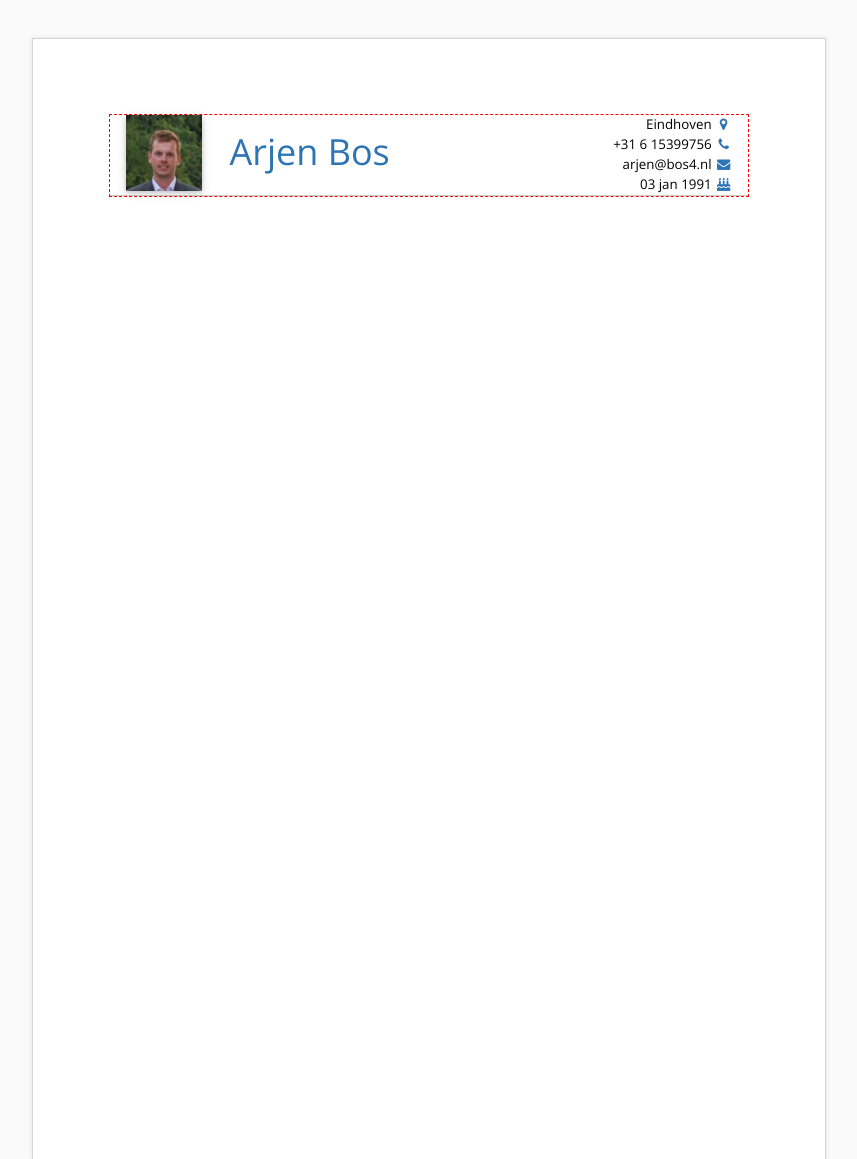
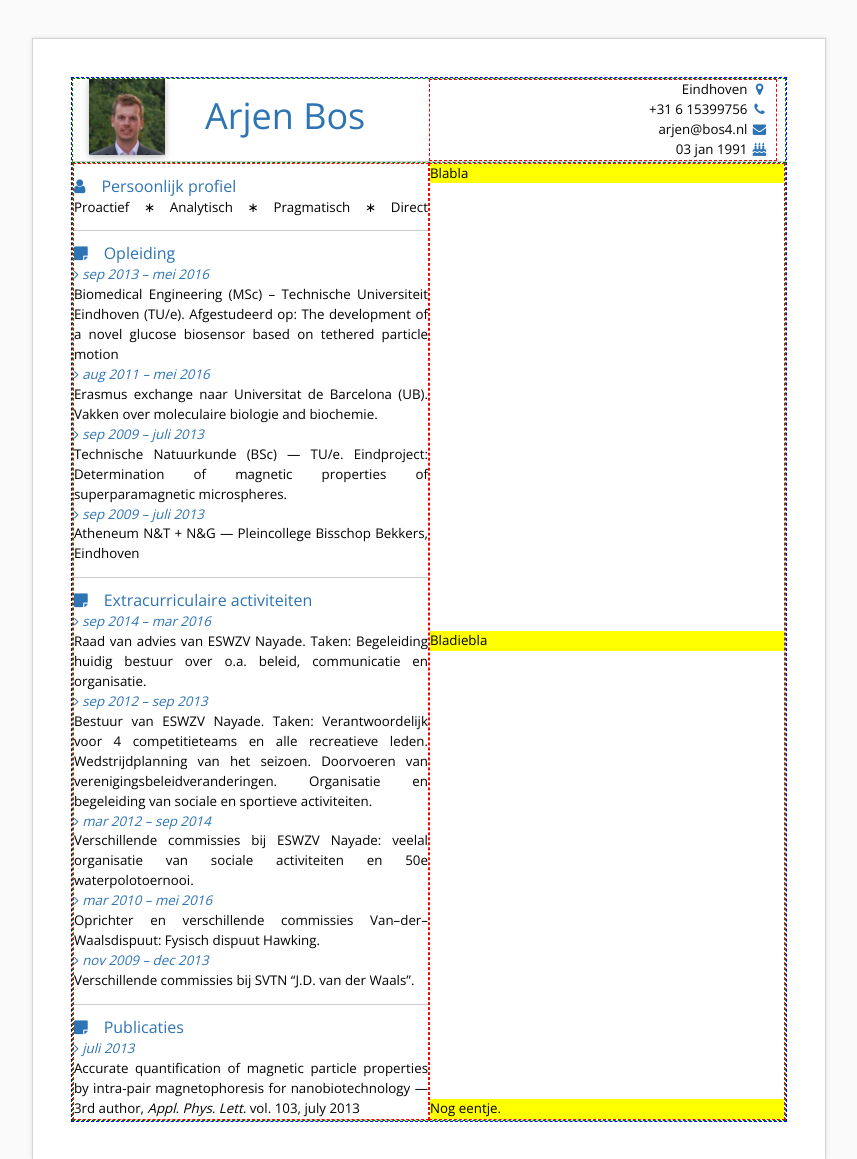
Before and after one commit to ab-os/cv, a plain HTML site: page cv.html in a window 1280 px wide. Shown: the top 1159 px of the page, without its empty margins (211-1068 px from the left). Drawn offline with nearby package versions, Linux system fonts and the light colour scheme.

Commit message:
with w3.css and flexbox

```diff
--- a/cv.css
+++ b/cv.css
@@ -10,17 +10,57 @@
 h1, h2, h3, .fa {
 	color: #2E74B5; /* Light blue */
 }
+h2 {
+	font-size: 12pt;
+	margin: 0;
+	padding-top: 10px;
+}
+h3 {
+	font-style: italic;
+	font-size: 10pt;
+	margin: 0;
+}
+p {
+	margin: 0;
+}
+.flex-container {
+	display: flex;
+	justify-content: space-between;
+}
+.flex-vertical {
+	flex-direction: column;
+}
 .page {
 	width: 21cm;
 	height: 29.7cm;
-	padding: 2cm;
+	padding: 1cm;
 	margin: 1cm auto;
 	border: 1px #D4D4D4 solid;
 	background: white;
 	box-shadow: 0 0 5px rgba(0, 0, 0, 0.1);
 }
-.content {
+.asterisk {
+	font-size: 12pt;
+	content: "&lowast;"
+}
+.w3-half {
 	border: 1px red dashed;
+}
+.cv-column {
+	height: 100%;
+}
+.cv-section {
+	background: yellow;
+}
+header, article {
+	border: 1px green dashed;
+}
+article {
+	flex: 1 1 auto;
+}
+.page-wrapper {
+	height: 100%;
+	border: 1px blue dashed;
 }
 
 @page {
--- a/cv.html
+++ b/cv.html
@@ -13,10 +13,14 @@
 <!-- CSS -->
 <link rel="stylesheet" type="text/css" href="cv.css">
 
-<body class="page">
+<!-- jQuery -->
+<script src="https://ajax.googleapis.com/ajax/libs/jquery/3.2.1/jquery.min.js"></script>
 
-<div class="content">
 
+<body class="page wrapper flex-container">
+<div class="page-wrapper flex-container flex-vertical"> <!-- Just for now to see the border -->
+
+<!-- Header -->
 <header class="w3-row-padding w3-border-bottom">
 	<div class="w3-col s2">
 		<img src="pasfoto.jpg" alt="Arjen Bos" height="76px" class="w3-card">
@@ -32,12 +36,98 @@
 	</div>
 </header>
 
+<!-- Content -->
+<article class="w3-row">
+	<!-- Left column -->
+	<div class="w3-half flex-container flex-vertical cv-column">
+
+		<!-- Persoonlijk -->
+		<section>
+			<h2><i class="fa fa-user w3-margin-right"></i>Persoonlijk profiel</h2>
+			<div class="flex-container">
+				<span>Proactief</span>&lowast;<span>Analytisch</span>&lowast;<span>Pragmatisch</span>&lowast;<span>Direct</span>
+			</div>
+		</section>
+
+		<!-- Opleiding -->
+		<section>
+			<h2 class="w3-border-top"><i class="fa fa-sticky-note w3-margin-right"></i>Opleiding</h2>
+			<h3>sep 2013 - mei 2016</h3>
+			<p class="w3-justify">Biomedical Engineering (MSc) – Technische Universiteit
+			Eindhoven (TU/e). Afgestudeerd op: The development of
+			a novel glucose biosensor based on tethered particle motion</p>
+
+			<h3>aug 2011 - mei 2016</h3>
+			<p class="w3-justify">Erasmus exchange naar Universitat de Barcelona (UB).
+			Vakken over moleculaire biologie and biochemie.</p>
+
+			<h3>sep 2009 - juli 2013</h3>
+			<p class="w3-justify">Technische Natuurkunde (BSc) — TU/e. Eindproject: Determination
+			of magnetic properties of superparamagnetic microspheres.</p>
+
+			<h3>sep 2009 - juli 2013</h3>
+			<p class="w3-justify">Atheneum N&T + N&G — Pleincollege Bisschop Bekkers, Eindhoven</p>
+		</section>
+
+		<!-- Extracurriculair -->
+		<section>
+			<h2 class="w3-border-top"><i class="fa fa-sticky-note w3-margin-right"></i>Extracurriculaire activiteiten</h2>
+			<h3>sep 2014 - mar 2016</h3>
+			<p class="w3-justify">Raad van advies van ESWZV Nayade. Taken: Begeleiding
+			huidig bestuur over o.a. beleid, communicatie en organisatie.</p>
+
+			<h3>sep 2012 - sep 2013</h3>
+			<p class="w3-justify">Bestuur van ESWZV Nayade. Taken: Verantwoordelijk voor 4 competitieteams en alle recreatieve leden. Wedstrijdplanning van het seizoen. Doorvoeren van verenigingsbeleidveranderingen. Organisatie en begeleiding van sociale en sportieve activiteiten.</p>
+
+			<h3>mar 2012 - sep 2014</h3>
+			<p class="w3-justify">Verschillende commissies bij ESWZV Nayade: veelal organisatie van sociale activiteiten en 50e waterpolotoernooi.</p>
+
+			<h3>mar 2010 - mei 2016</h3>
+			<p class="w3-justify">Oprichter en verschillende commissies Van–der–Waalsdispuut: Fysisch dispuut Hawking.</p>
+
+			<h3>nov 2009 - dec 2013</h3>
+			<p class="w3-justify">Verschillende commissies bij SVTN “J.D. van der Waals”.</p>
+		</section>
+
+		<!-- Publicaties -->
+		<section>
+			<h2 class="w3-border-top"><i class="fa fa-sticky-note w3-margin-right"></i>Publicaties</h2>
+			<h3>juli 2013</h3>
+			<p class="w3-justify">Accurate quantification of magnetic particle properties by
+			intra-pair magnetophoresis for nanobiotechnology &mdash; 3rd
+			author, <i>Appl. Phys. Lett.</i> vol. 103, july 2013</p>
+		</section>
+
+	<!-- Close left column -->
+	</div>
+
+
+	<!-- Right column -->
+	<div class="w3-half flex-container flex-vertical cv-column">
+
+		<section class="cv-section">
+			Blabla
+		</section>
+
+		<section class="cv-section">
+			Bladiebla
+		</section>
+
+		<section class="cv-section">
+			Nog eentje.
+		</section>
+
+	<!-- Close right column -->
+	</div>
 
 
 
+</article>
+
+
+<!-- jQuery -->
+<script type="text/javascript" src="cv.js" ></script>
 
 </div>
-
-
 </body>
 </html>
--- /dev/null
+++ b/cv.js
@@ -0,0 +1,9 @@
+// Replace all hyphens in h3 with ndash
+$("h3").each( function() {
+	var text = $(this).text();
+    text = text.replace("-", "&ndash;");
+    $(this).html(text);
+});
+
+// Add icon to h3
+$("h3").prepend('<i class="fa fa-angle-right"></i>&nbsp;');
```
Lines whose indentation alone changed are shown as unchanged.
